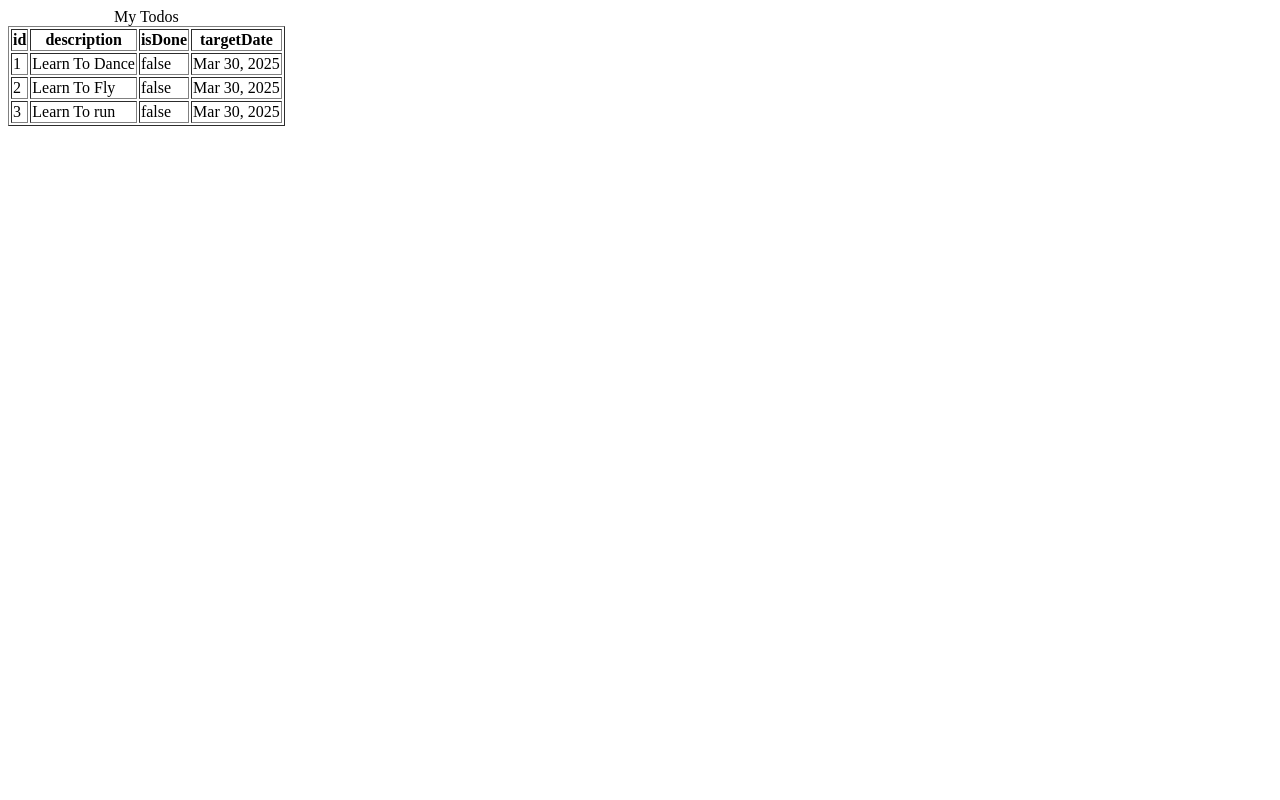
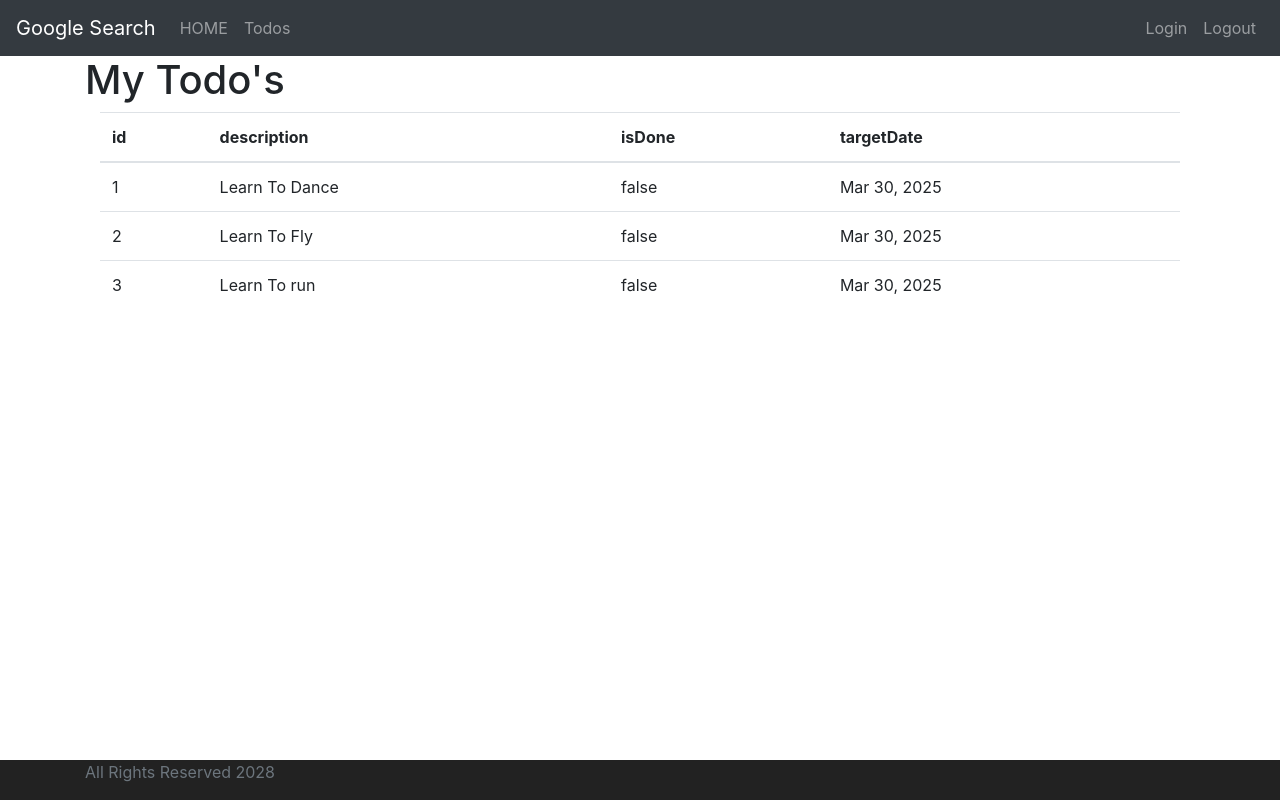
Before and after one commit to raghav2594/anugular, an Angular app: page /todos in a window 1280 px wide. Built offline with nearby package versions, Linux system fonts and the light colour scheme.

Commit message:
Use BootStrap to for better visibility

```diff
--- a/src/app/app.component.html
+++ b/src/app/app.component.html
@@ -178,5 +178,8 @@
 </style> -->
 
     <!-- <app-login></app-login> -->
-
+    <app-menu></app-menu>
+<div class = "container">
 <router-outlet />
+</div>
+<app-footer></app-footer>
--- a/src/app/app.component.ts
+++ b/src/app/app.component.ts
@@ -2,12 +2,16 @@ import { Component } from '@angular/core';
 import { RouterOutlet } from '@angular/router';
 import { WelcomeComponent } from './welcome/welcome.component';
 import { LoginComponent } from './login/login.component';
+import { MenuComponent } from './menu/menu.component';
+import { FooterComponent } from './footer/footer.component';
 
 @Component({
   selector: 'app-root',
   imports: [RouterOutlet,
     WelcomeComponent,
-    LoginComponent
+    LoginComponent,
+    MenuComponent,
+    FooterComponent
   ],
   templateUrl: './app.component.html',
   styleUrl: './app.component.css'
--- a/src/app/list-todo/list-todo.component.html
+++ b/src/app/list-todo/list-todo.component.html
@@ -1,6 +1,7 @@
-<table border="1">
-    <caption>My Todos</caption>
-    <thead>
+<h1>My Todo's</h1>
+<div class = "container">
+<table class="table">
+     <thead>
         <tr>
         <th>id</th>
         <th>description</th>
@@ -19,3 +20,4 @@
     <!-- } -->
     </tbody>
 </table>
+</div>
--- a/src/app/login/login.component.html
+++ b/src/app/login/login.component.html
@@ -1,8 +1,11 @@
-<small *ngIf = "invalidLogin">{{errorMessage}}</small>
+<h1>Login!</h1>
+<div class = "alert alert-warning" *ngIf = "invalidLogin">{{errorMessage}}</div>
+<div  class = "container">
 <div>
 UserName : <input type="text" name = "userName" [(ngModel)] = "userName"/>
 Password : <input type="password" name="password" [(ngModel)] = "password"/>
 </div>
 <!-- UserName : {{userName}} -->
 
-<button (click) = handleLogin()>Login</button>
+<button class = "btn btn-success" (click) = handleLogin()>Login</button>
+</div>
--- a/src/app/welcome/welcome.component.html
+++ b/src/app/welcome/welcome.component.html
@@ -1,2 +1,4 @@
-<div>Welcome {{name}}! Welcome to the app</div>
-<div>You can manage your todos  <a routerLink ='/todos'>here</a></div>
+<h1>Welcome!</h1>
+<div class = "container">Welcome {{name}}! Welcome to the app
+You can manage your todos  <a routerLink ='/todos'>here</a>
+</div>
--- a/src/styles.css
+++ b/src/styles.css
@@ -1 +1,2 @@
 /* You can add global styles to this file, and also import other style files */
+@import url('https://unpkg.com/bootstrap@4.1.0/dist/css/bootstrap.min.css');
```
